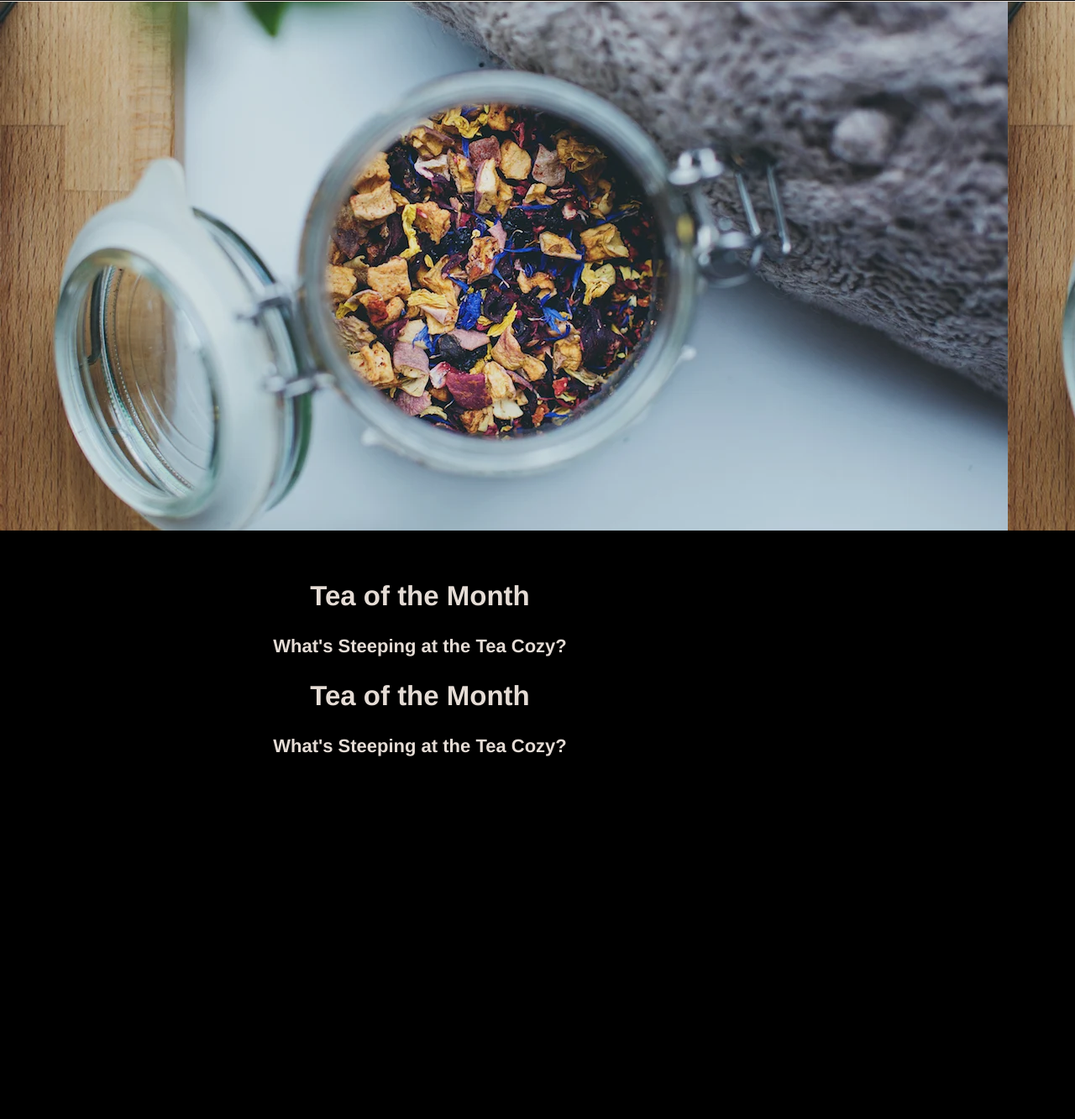
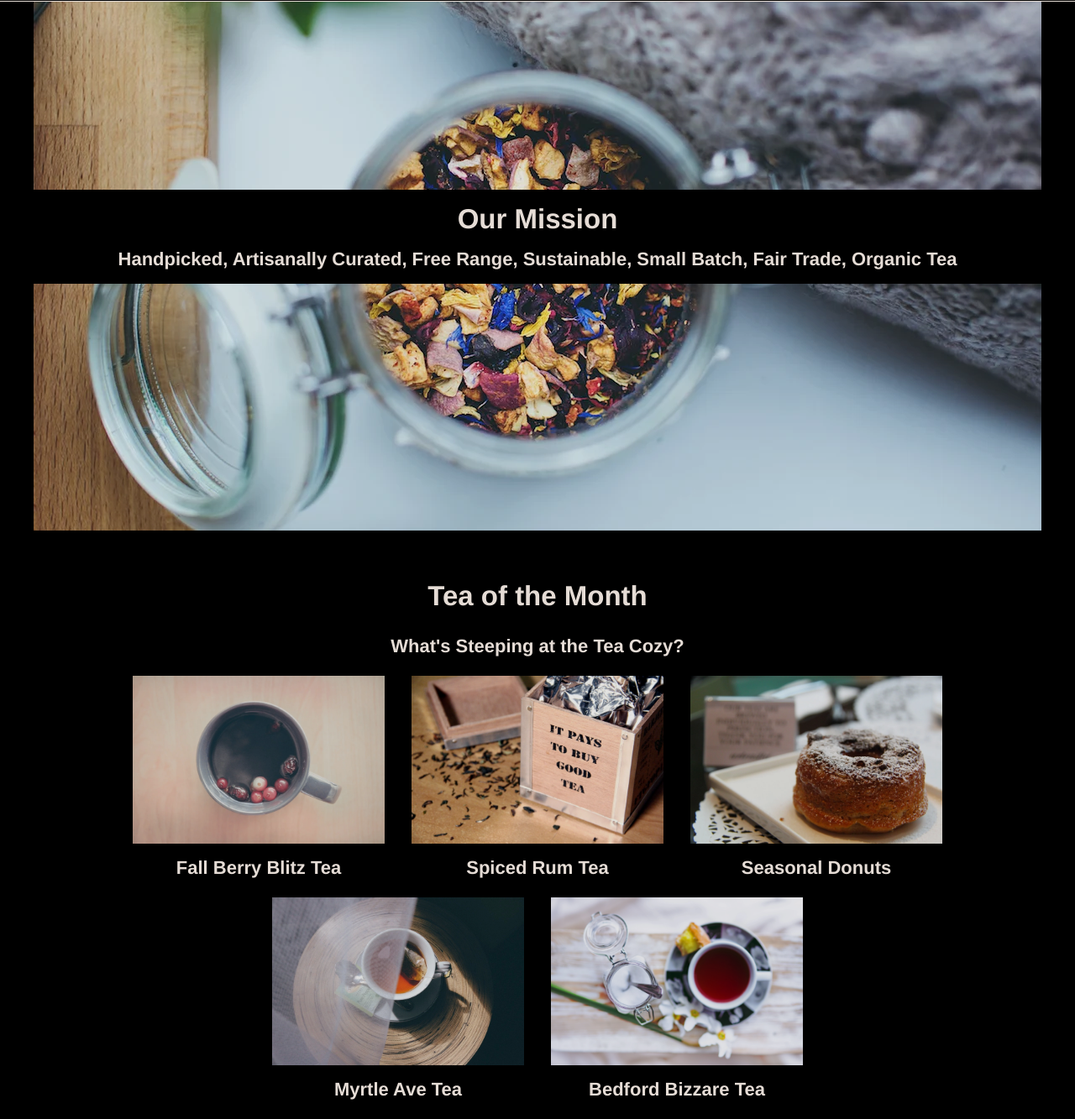
Before and after one commit to paternostrox/Codecademy, a plain HTML site: page Tea Cozy/index.html in a window 1280 px wide. Shown: the part 68-1401 px from the top of the page at 84% size. Before the commit the page ends 992 px from the top, so only its background shows below. Drawn offline with Linux system fonts and the light colour scheme.

Commit message:
Updated Cozy Tea project

```diff
--- a/Tea Cozy/index.html
+++ b/Tea Cozy/index.html
@@ -17,16 +17,39 @@
             </div>
         </section>
         <section id="mission">
-
+            <div class="title">
+                <h2>Our Mission</h2>
+                <h4>Handpicked, Artisanally Curated, Free Range, Sustainable, Small Batch, Fair Trade, Organic Tea</h4>
+            </div>
         </section>
         <section id="featured">
-            <div class="flex-item">
-                <h2>Tea of the Month</h2>
-                <p>What's Steeping at the Tea Cozy?</p>
-            </div>
-            <div class="flex-item">
-                <h2>Tea of the Month</h2>
-                <p>What's Steeping at the Tea Cozy?</p>
+            <div class="container">
+                <div>
+                    <h2>Tea of the Month</h2>
+                    <p>What's Steeping at the Tea Cozy?</p>
+                </div>
+                <div id="tea-selection">
+                    <div class="tea-card">
+                        <img src="img/img-berryblitz.webp">
+                        <p>Fall Berry Blitz Tea</p>
+                    </div>
+                    <div class="tea-card">
+                        <img src="img/img-spiced-rum.webp">
+                        <p>Spiced Rum Tea</p>
+                    </div>
+                    <div class="tea-card">
+                        <img src="img/img-donut.webp">
+                        <p>Seasonal Donuts</p>
+                    </div>
+                    <div class="tea-card">
+                        <img src="img/img-myrtle-ave.webp">
+                        <p>Myrtle Ave Tea</p>
+                    </div>
+                    <div class="tea-card">
+                        <img src="img/img-bedford-bizarre.webp">
+                        <p>Bedford Bizzare Tea</p>
+                    </div>
+                </div>
             </div>
         </section>
     </body>
--- a/Tea Cozy/styles.css
+++ b/Tea Cozy/styles.css
@@ -8,6 +8,7 @@ body {
     margin: 0px;
 }
 
+/* HEADER */
 #header {
     position: fixed;
     display: flex;
@@ -28,14 +29,54 @@ body {
     padding: 0px 10px;
 }
 
+/* MISSION */
 #mission {
+    display: flex;
+    align-items: center;
     background-image: url("img/img-mission-background.webp");
     font-weight: bold;
     height: 700px;
+    width: 1200px;
+    margin: auto;
+    background-repeat: no-repeat;
 }
 
+#mission .title {
+    width: 100%;
+    background-color: black;
+}
+
+#mission .title * {
+    margin: 16px;
+}
+
+/* FEATURED */
 #featured {
     padding-top: 32px;
     font-weight: bold;
+    display: flex;
+    justify-content: center;
+}
+
+.container {
     width: 1000px;
 }
+
+#tea-selection {
+    display: flex;
+    justify-content: center;
+    flex-wrap: wrap;
+}
+
+.tea-card {
+    padding: 0px 16px;
+}
+
+.tea-card p {
+    margin-top: 16px;
+}
+
+.tea-card img {
+    height: 200px;
+    width: 300px;
+}
```
